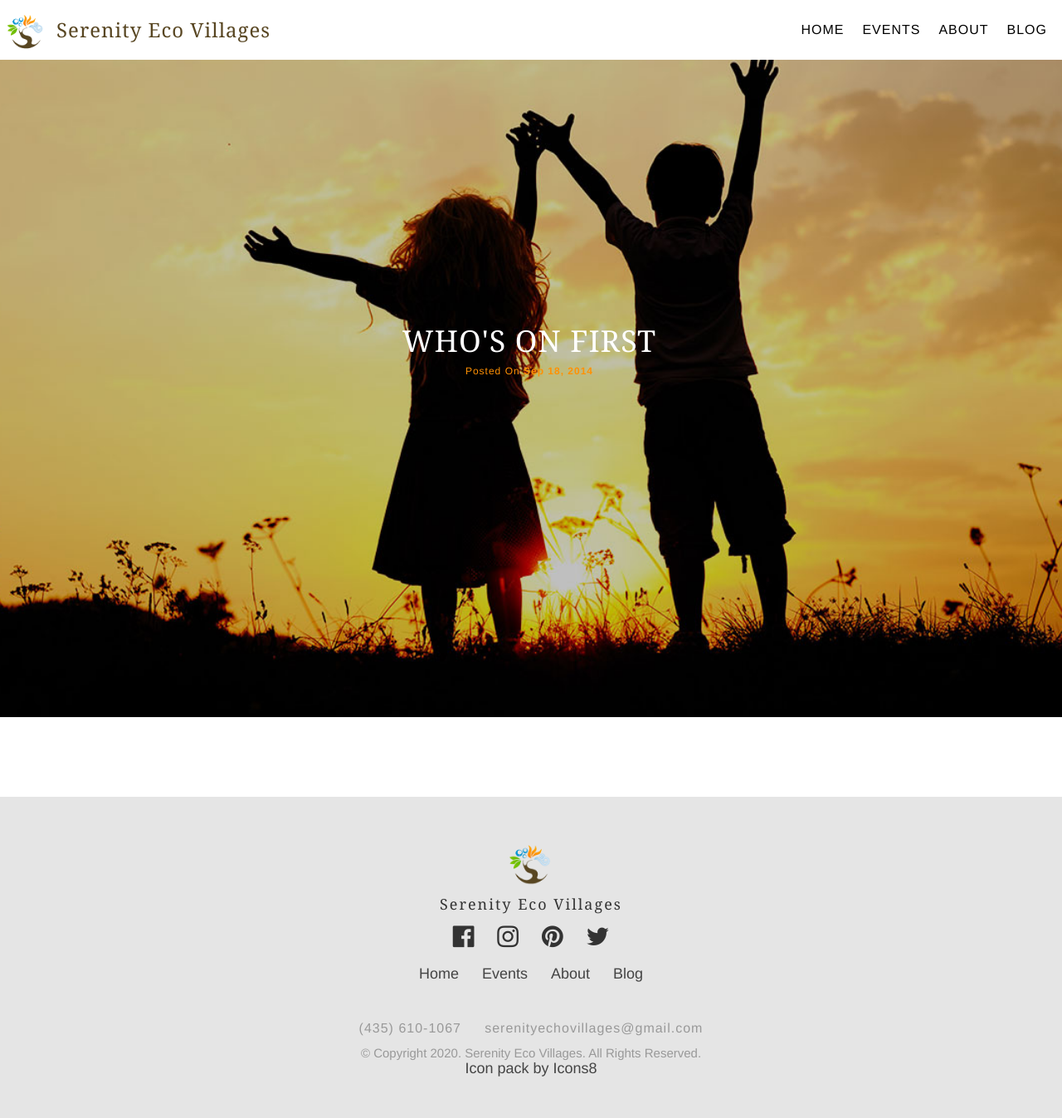
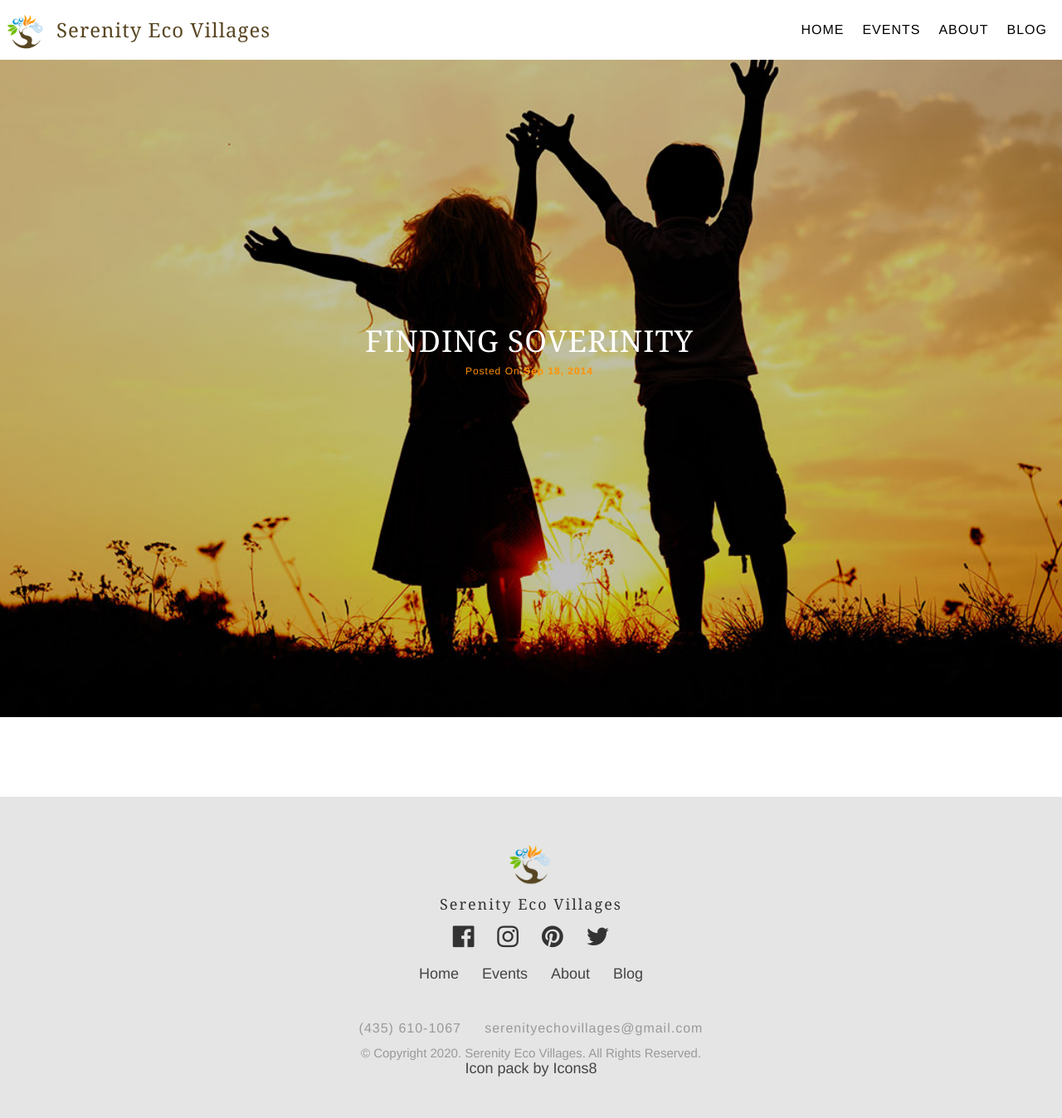
Before and after one commit to kevaleb/essencebeingcenter, a Jekyll site: the page built from _posts/2014-09-18-finding-soverinity.md, in a window 1280 px wide. Shown: the whole page at 83% size. Built offline with Jekyll 4.4.1, drawn with Linux system fonts in a browser that asks for light colours; nearby versions of some CDN libraries.

Commit message:
Updated 2 files via CloudCannon

```diff
--- a/_posts/2014-09-18-whos-on-first.md
+++ b/_posts/2014-09-18-finding-soverinity.md
@@ -1,5 +1,5 @@
 ---
-title: "Who's on First"
-subject: couples
+title: Finding Soverinity
+subject:
 banner_path: /images/banners/sunset.jpg
 ---
```
